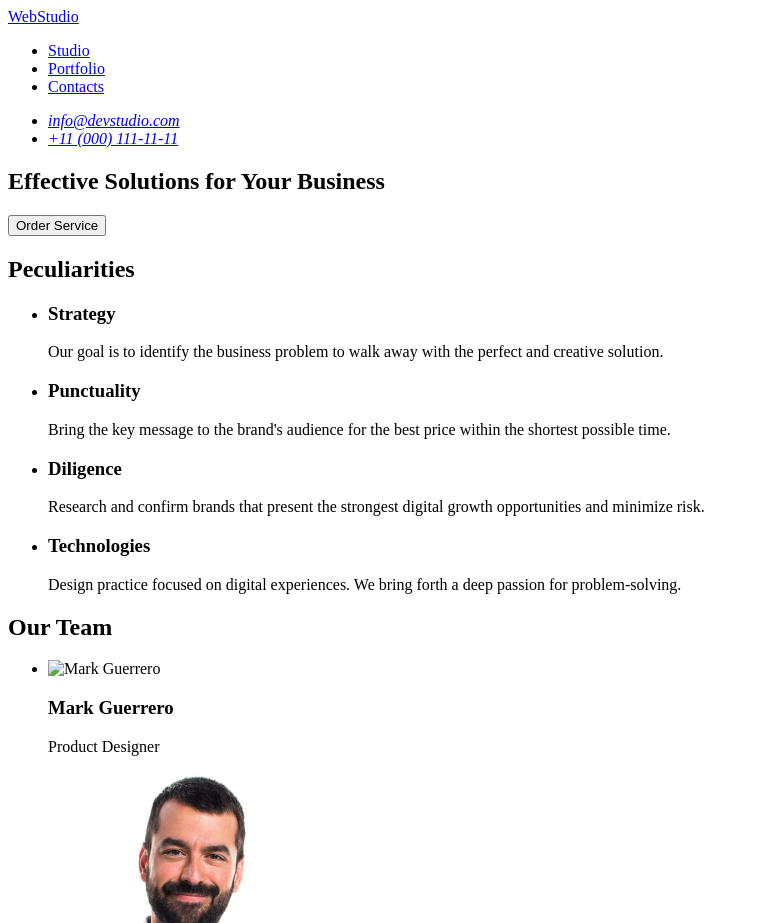
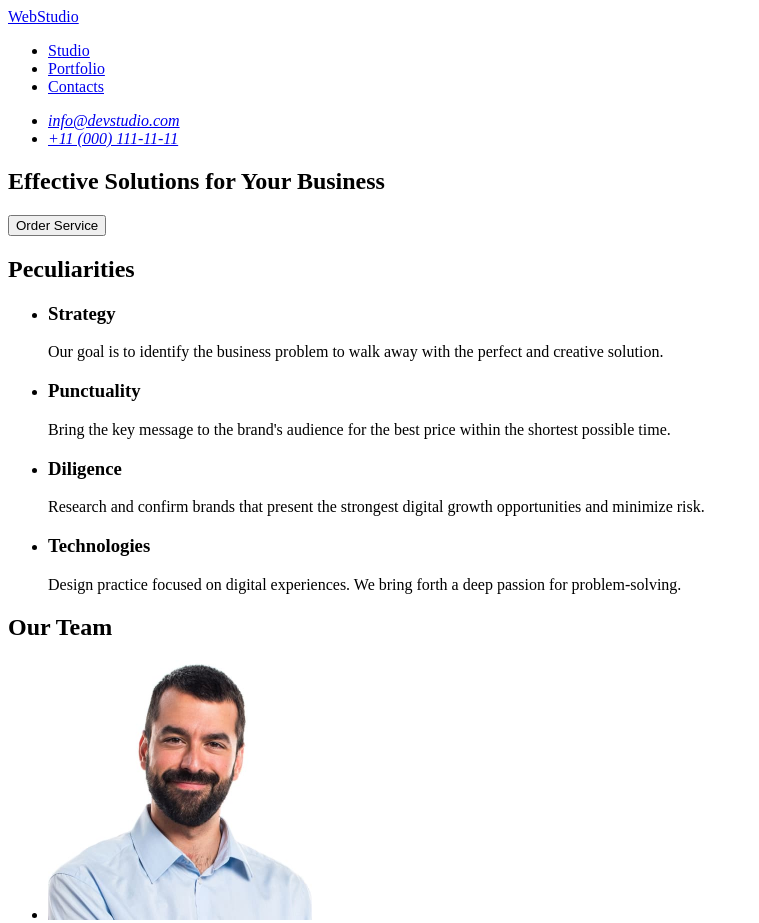
Before and after one commit to addd1ct/goit-markup-hw-01, a plain HTML site: page index.html in a window 1280 px wide. Shown: the top 923 px of the page, without its empty margins (0-759 px from the left). Drawn offline with Linux system fonts and the light colour scheme.

Commit message:
Update index.html

```diff
--- a/index.html
+++ b/index.html
@@ -74,7 +74,7 @@
         <h2>Our Team</h2>
         <ul>
             <li>
-                <img src="./images/img.jpg" width="264" height="260" alt="Mark Guerrero" />
+                <img src="./images/img1.jpg" width="264" height="260" alt="Mark Guerrero" />
                 <h3>Mark Guerrero</h3>
                 <p>Product Designer</p>
             </li>
```
